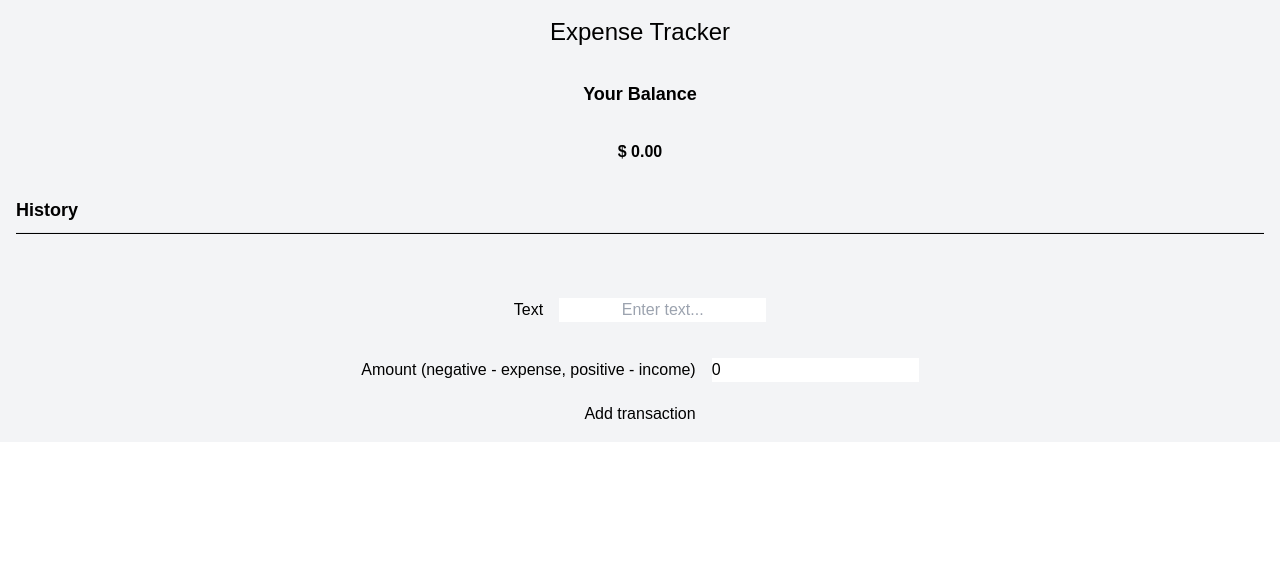
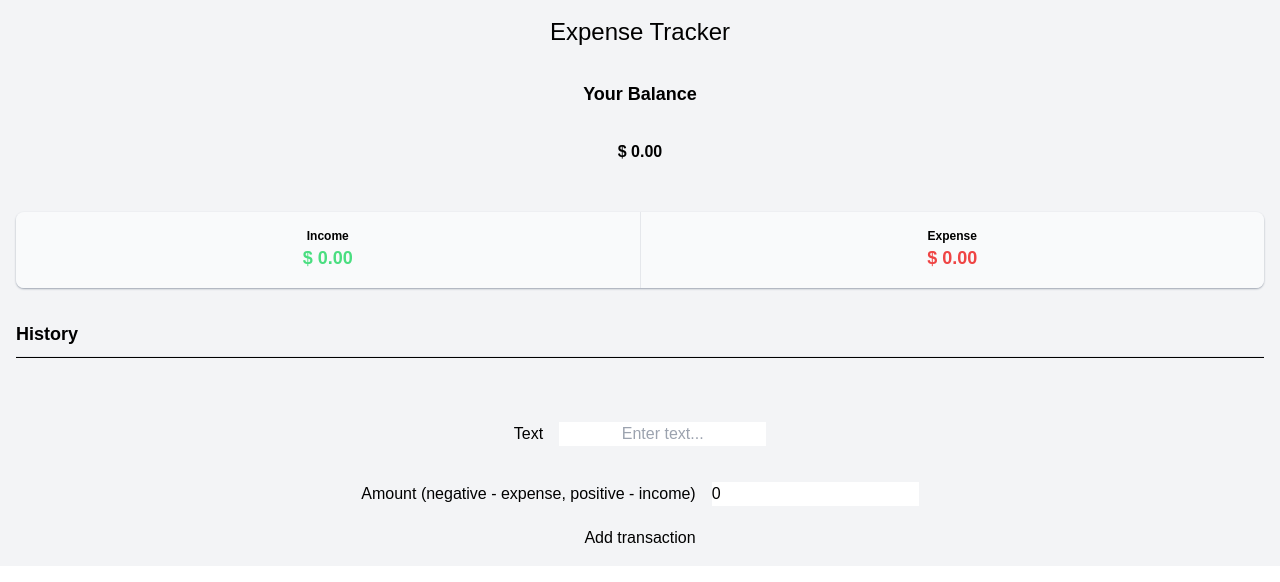
Before and after one commit to Manu-Martinez/expense-tracker, a React (Create React App) app: page / in a window 1280 px wide. Shown: the top 582 px of the page. Built offline with nearby package versions, Linux system fonts and the light colour scheme.

Commit message:
added IncomeExpenses component

```diff
--- a/src/App.js
+++ b/src/App.js
@@ -2,6 +2,7 @@ import React from "react";
 
 import Header from "./components/Header";
 import Balance from "./components/Balance";
+import IncomeExpenses from "./components/IncomeExpenses";
 import History from "./components/History";
 import NewTransaction from "./components/NewTransaction";
 
@@ -13,6 +14,7 @@ function App() {
       <div className="grid grid-flow-row gap-8 bg-gray-100 p-4 font-montserrat">
         <Header />
         <Balance />
+        <IncomeExpenses />
         <History />
         <NewTransaction />
       </div>
--- /dev/null
+++ b/src/components/IncomeExpenses.jsx
@@ -0,0 +1,49 @@
+import React, { useContext } from 'react';
+import { GlobalContext } from '../context/GlobalState';
+
+//Money formatter function
+function moneyFormatter(num) {
+    let p = num.toFixed(2).split('.');
+    return (
+    '$ ' +
+    p[0]
+    .split('')
+    .reverse()
+    .reduce(function (acc, num, i, orig) {
+        return num === '-' ? acc : num + (i && !(i % 3) ? ',' : '') + acc;
+    }, '') +
+    '.' +
+    p[1]
+);
+}
+
+export const IncomeExpenses = () => {
+    const { transactions } = useContext(GlobalContext);
+
+    const amounts = transactions.map(transaction => transaction.amount);
+
+    const income = amounts
+    .filter(item => item > 0)
+    .reduce((acc, item) => (acc += item), 0);
+
+    const expense = (
+    amounts.filter(item => item < 0).reduce((acc, item) => (acc += item), 0) *
+    -1
+);
+
+    return (
+    <div className="mt-4 grid grid-flow-col divide-x rounded-lg shadow-sm shadow-gray-400">
+        <div className='rounded-l-lg bg-gray-50 py-4 text-center'>
+            <h4 className='text-xs font-semibold'>Income</h4>
+    <p className="text-lg font-bold text-green-400">{moneyFormatter(income)}</p>
+        </div>
+        <div className='rounded-r-lg bg-gray-50 py-4 text-center'>
+            <h4 className='text-xs font-semibold'>Expense</h4>
+    <p className="text-lg font-bold text-red-500">{moneyFormatter(expense)}</p>
+        </div>
+        </div>
+    );
+}
+
+
+export default IncomeExpenses;
```
